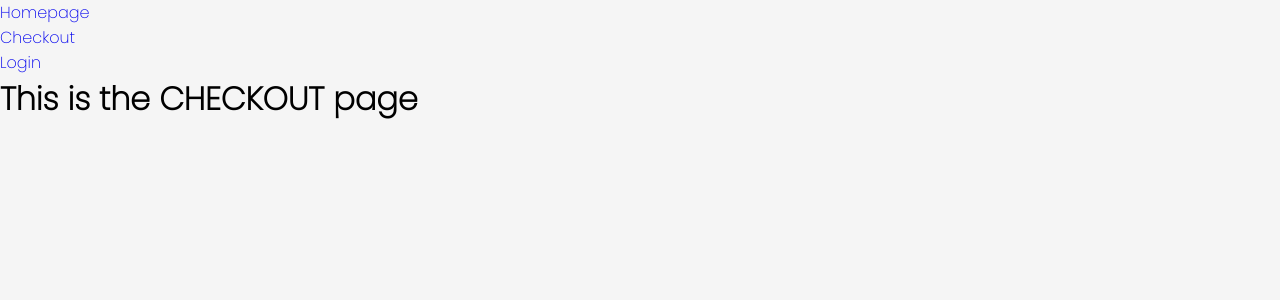
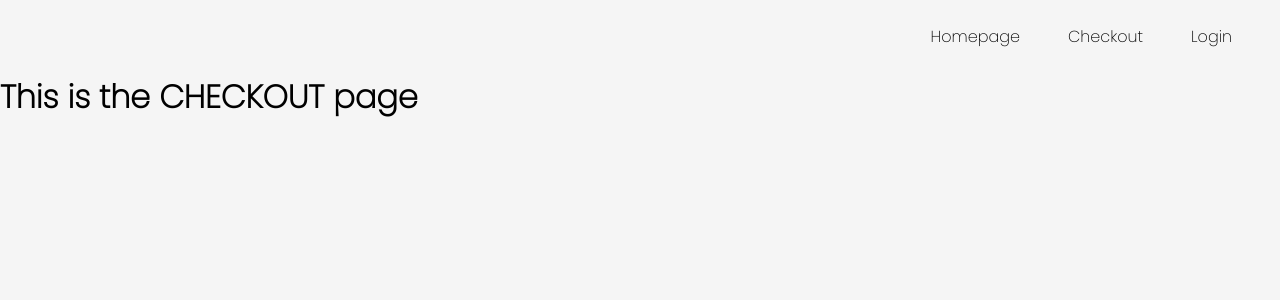
Before and after one commit to omarBaldi/E_commerce, a React (Create React App) app in the folder client/: page /checkout in a window 1280 px wide. Shown: the top 300 px of the page. Built offline with nearby package versions, Linux system fonts and the light colour scheme.

Commit message:
General changes

```diff
--- a/client/src/App.tsx
+++ b/client/src/App.tsx
@@ -3,13 +3,14 @@ import { BrowserRouter as Router, Switch, Route } from 'react-router-dom';
 import Login from './pages/login/login';
 import Homepage from './pages/homepage/homepage';
 import ShowProduct from './pages/show-product/show-product';
-import { LinkRoute } from './atoms/link-route/link-route';
+import Menu from './organisms/menu/menu';
+import LinkRouteProps from './atoms/link-route/dto';
 import Routes from './appRoutes';
 import './App.scss';
 
 function App() {
   const [authenticated, setAuthenticated] = useState<boolean>(false);
-  const [filteredRoutes, setFilteredRoutes] = useState<any[]>([]);
+  const [filteredRoutes, setFilteredRoutes] = useState<LinkRouteProps[]>([]);
 
   const checkIfUserIsAuthenticated = (): void => {
     const currentUserFound = !!localStorage.getItem('userID');
@@ -22,30 +23,24 @@ function App() {
   }, []);
 
   const filterRoutes = (): void => {
-    const newRoutes = Routes.reduce((acc: any[], curr) => {
-      if (!curr.requiresAuth || (authenticated && curr.requiresAuth)) {
-        acc.push(curr);
-      }
-      return acc;
-    }, []);
+    interface RoutesProps {
+      url: string;
+      text: string;
+      requiresAuth?: boolean;
+    }
+
+    const newRoutes = Routes.reduce(
+      (acc: LinkRouteProps[], curr: RoutesProps) => {
+        if (!curr.requiresAuth || (authenticated && curr.requiresAuth)) {
+          const { url, text } = curr;
+          acc.push({ ...{ url, content: text } });
+        }
+        return acc;
+      },
+      []
+    );
 
     setFilteredRoutes(newRoutes);
-  };
-
-  const renderRoutes = (): JSX.Element[] => {
-    return filteredRoutes.map((currentRoute, index) => {
-      const { url, text } = currentRoute;
-      return (
-        <li key={index}>
-          <LinkRoute
-            {...{
-              url,
-              content: text,
-            }}
-          />
-        </li>
-      );
-    });
   };
 
   return (
@@ -55,9 +50,7 @@ function App() {
     >
       <Router>
         {/* Navigation menu */}
-        <nav>
-          <ul>{renderRoutes()}</ul>
-        </nav>
+        <Menu {...{ menuLinks: filteredRoutes }} />
 
         {/* Render pages */}
         <Switch>
--- a/client/src/atoms/button/button.module.scss
+++ b/client/src/atoms/button/button.module.scss
@@ -1,18 +1,22 @@
+@mixin buttonStandardStyle {
+  cursor: pointer;
+  background-color: #0d47a1;
+  color: white;
+}
+
 .buttonGoTo {
   padding: 0.5rem;
   width: 100%;
-  background-color: #0d47a1;
-  color: white;
   text-align: center;
+  @include buttonStandardStyle;
 }
 
 .buttonAddToCart {
   border-radius: 50%;
-  height: 40px;
-  width: 40px;
-  background-color: #0d47a1;
-  color: white;
+  height: 45px;
+  width: 45px;
   display: flex;
   justify-content: center;
   align-items: center;
+  @include buttonStandardStyle;
 }
--- a/client/src/atoms/button/button.tsx
+++ b/client/src/atoms/button/button.tsx
@@ -1,4 +1,4 @@
-import { FC, HTMLAttributes } from 'react';
+import { FC } from 'react';
 import ButtonProps, { ButtonType } from './dto';
 import Styles from './button.module.scss';
 
@@ -8,32 +8,24 @@ export const Button: FC<ButtonProps> = ({
   callbackFunc,
   customStyle,
 }: ButtonProps): JSX.Element => {
-  const checkButtonTypeAndRender = (): JSX.Element => {
+  const checkButtonStyle = (): string => {
     switch (type) {
       case ButtonType.goTo:
       default:
-        return (
-          <div
-            className={`${Styles.buttonGoTo}`}
-            onClick={callbackFunc}
-            style={{ ...customStyle }}
-          >
-            {text}
-          </div>
-        );
+        return Styles.buttonGoTo;
       case ButtonType.addToCart:
-        return (
-          <div
-            className={`${Styles.buttonAddToCart}`}
-            onClick={callbackFunc}
-            style={{ ...customStyle }}
-          >
-            {text}
-          </div>
-        );
+        return Styles.buttonAddToCart;
     }
   };
 
-  return checkButtonTypeAndRender();
+  return (
+    <div
+      className={`${checkButtonStyle()}`}
+      onClick={callbackFunc}
+      style={{ ...customStyle }}
+    >
+      {text}
+    </div>
+  );
 };
 export default Button;
--- a/client/src/atoms/button/dto.ts
+++ b/client/src/atoms/button/dto.ts
@@ -6,7 +6,7 @@ export enum ButtonType {
 type ButtonProps = {
   text: string;
   type?: ButtonType;
-  callbackFunc: () => void;
+  callbackFunc?: () => void;
   customStyle?: any;
 };
 
--- a/client/src/molecules/product-card/dto.ts
+++ b/client/src/molecules/product-card/dto.ts
@@ -5,6 +5,7 @@ type ProductProps = {
   description: string;
   category: string;
   image: string;
+  productAdded?: () => void;
 };
 
 export default ProductProps;
--- a/client/src/molecules/product-card/product-card.module.scss
+++ b/client/src/molecules/product-card/product-card.module.scss
@@ -2,32 +2,16 @@
   min-height: 400px;
   -webkit-box-shadow: 5px 3px 7px 3px rgba(0, 0, 0, 0.44);
   box-shadow: 5px 3px 7px 3px rgba(0, 0, 0, 0.44);
-  cursor: pointer;
   border-radius: 5px;
   margin: 2rem 0;
   padding: 1rem;
   display: flex;
   flex-direction: column;
   background-color: white;
-  cursor: pointer;
   position: relative;
 
-  .addToCartButton {
-    /* position: absolute;
-    top: 2%;
-    right: 3%; */
-    /* border-radius: 50%;
-    height: 35px;
-    width: 35px;
-    background-color: #0d47a1;
-    color: white;
-    display: flex;
-    justify-content: center;
-    align-items: center; */
-  }
-
   .imageContainer {
-    height: 65%;
+    height: 200px;
     width: 100%;
     display: flex;
 
@@ -40,7 +24,7 @@
 
   .productCardText {
     height: auto;
-    margin: 2rem 0 auto 0;
+    margin: 2rem 0 1.5rem 0;
     color: #222;
     position: relative;
     display: flex;
--- a/client/src/molecules/product-card/product-card.tsx
+++ b/client/src/molecules/product-card/product-card.tsx
@@ -12,6 +12,7 @@ export const ProductCard: FC<ProductCardProps> = ({
   description,
   category,
   image,
+  productAdded,
 }: ProductCardProps): JSX.Element => {
   const renderCardButton = (): JSX.Element => {
     const buttonGoToCustomStyle = {
@@ -22,7 +23,6 @@ export const ProductCard: FC<ProductCardProps> = ({
       <Button
         {...{
           text: 'View Product',
-          callbackFunc: () => console.log('Go to specifc item button clicked'),
           type: ButtonType.goTo,
           customStyle: buttonGoToCustomStyle,
         }}
@@ -42,7 +42,7 @@ export const ProductCard: FC<ProductCardProps> = ({
         <Button
           {...{
             text: '+',
-            callbackFunc: () => console.log('Add to cart button clicked'),
+            callbackFunc: productAdded,
             type: ButtonType.addToCart,
             customStyle: buttonAddToCartCustomStyle,
           }}
@@ -53,13 +53,13 @@ export const ProductCard: FC<ProductCardProps> = ({
         <div className={Styles.productCardText}>
           <p className={Styles.productCardTitle}>{title}</p>
           <p className={Styles.productCardPrice}>{`$ ${price}`}</p>
-          <LinkRoute
-            {...{
-              url: `/product/${id}`,
-              content: renderCardButton(),
-            }}
-          />
         </div>
+        <LinkRoute
+          {...{
+            url: `/product/${id}`,
+            content: renderCardButton(),
+          }}
+        />
       </div>
     );
   };
--- /dev/null
+++ b/client/src/organisms/menu/dto.ts
@@ -0,0 +1,7 @@
+import LinkRouteProps from '../../atoms/link-route/dto';
+
+type MenuProps = {
+  menuLinks: LinkRouteProps[];
+};
+
+export default MenuProps;
--- /dev/null
+++ b/client/src/organisms/menu/menu.module.scss
@@ -0,0 +1,18 @@
+.menu {
+  padding: 1.5rem;
+  position: sticky;
+
+  .menuLinksWrapper {
+    display: flex;
+    justify-content: flex-end;
+
+    .menuLink {
+      list-style: none;
+      margin: 0 1.5rem;
+
+      > a {
+        color: initial;
+      }
+    }
+  }
+}
--- /dev/null
+++ b/client/src/organisms/menu/menu.tsx
@@ -0,0 +1,23 @@
+import { FC } from 'react';
+import { LinkRoute } from '../../atoms/link-route/link-route';
+import MenuProps from './dto';
+import Styles from './menu.module.scss';
+
+export const Menu: FC<MenuProps> = ({ menuLinks }: MenuProps): JSX.Element => {
+  const renderRoutes = (): JSX.Element[] => {
+    return menuLinks.map((currentRoute, index) => {
+      return (
+        <li key={index} className={Styles.menuLink}>
+          <LinkRoute {...currentRoute} />
+        </li>
+      );
+    });
+  };
+
+  return (
+    <nav className={Styles.menu}>
+      <ul className={Styles.menuLinksWrapper}>{renderRoutes()}</ul>
+    </nav>
+  );
+};
+export default Menu;
--- a/client/src/organisms/product-cards-template/product-cards-template.tsx
+++ b/client/src/organisms/product-cards-template/product-cards-template.tsx
@@ -8,7 +8,15 @@ export const ProductCardsTemplate: FC<ProductCardsTemplateProps> = ({
 }: ProductCardsTemplateProps): JSX.Element => {
   const renderCards = (): JSX.Element[] => {
     return products.map((currentProduct, _) => {
-      return <ProductCard key={currentProduct.id} {...currentProduct} />;
+      return (
+        <ProductCard
+          key={currentProduct.id}
+          {...{
+            ...currentProduct,
+            productAdded: () => console.log('here'),
+          }}
+        />
+      );
     });
   };
 
--- a/client/src/pages/homepage/homepage.tsx
+++ b/client/src/pages/homepage/homepage.tsx
@@ -45,8 +45,9 @@ export const Homepage: FC<{}> = (): JSX.Element => {
       {APIState.loading && <div>Loading...</div>}
       <ProductCardsTemplate
         {...{
-          title: 'Products',
+          title: '',
           products: APIState.productsData,
+          //send back event for product card added
         }}
       />
     </div>
```
